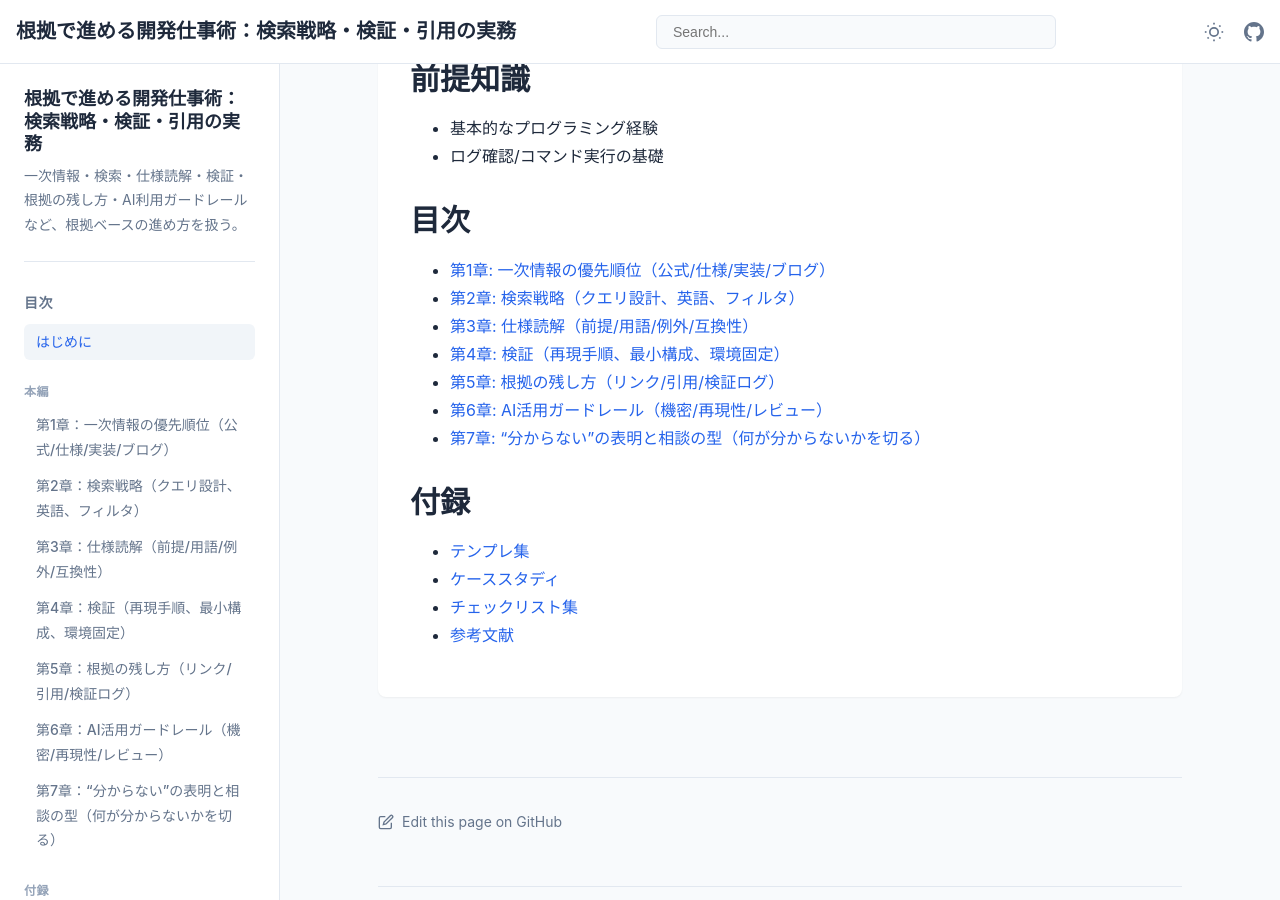
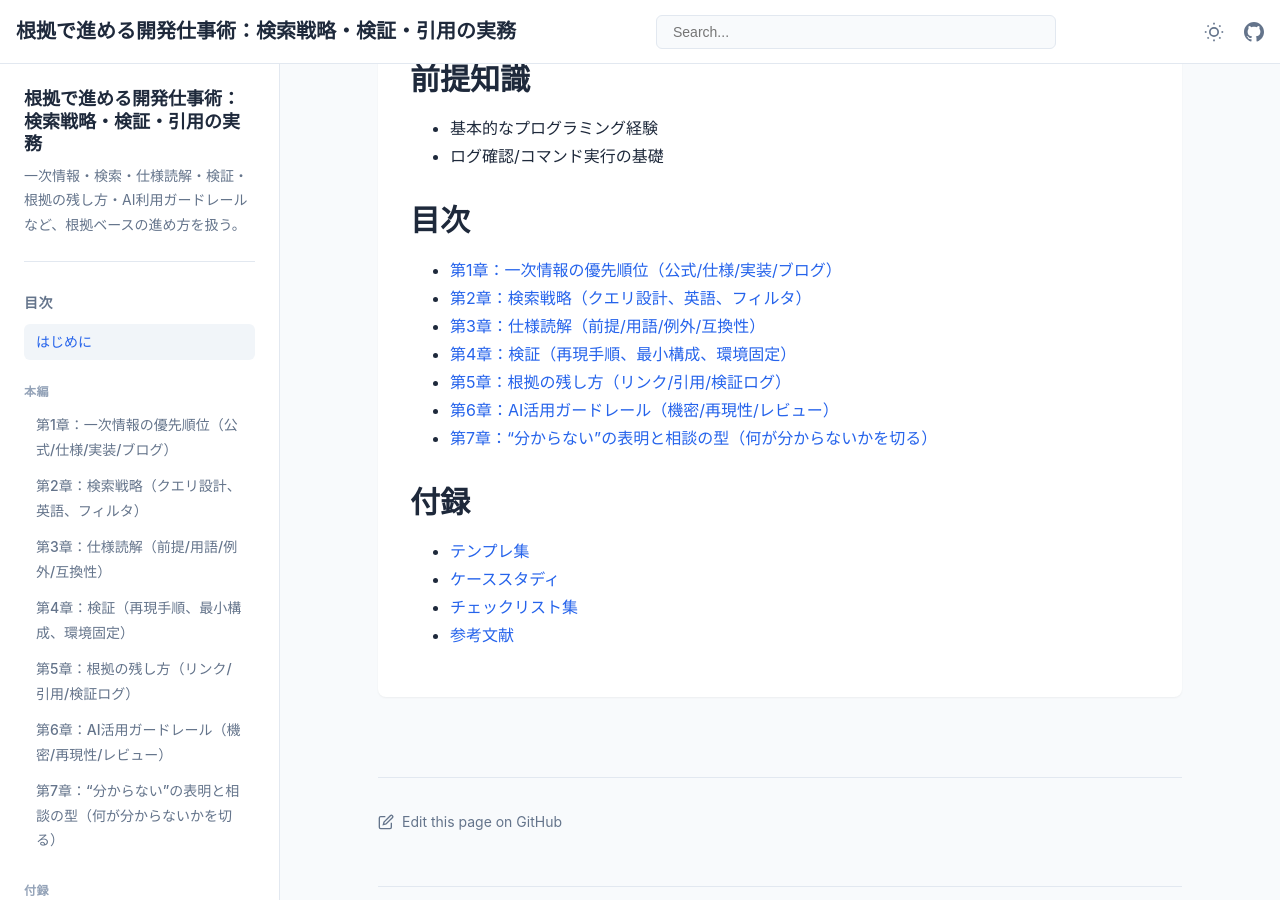
Before and after one commit to itdojp/evidence-based-engineering-book, a Jekyll site: the page built from docs/index.md, in a window 1280 px wide and 900 px high, scrolled down 463 px. Built offline with Jekyll 4.4.1, drawn with Linux system fonts in a browser that asks for light colours.

Commit message:
docs: 目次表記統一とケーススタディ要約の明確化

```diff
--- a/docs/index.md
+++ b/docs/index.md
@@ -22,13 +22,13 @@ order: 0
 
 ## 目次
 
-- [第1章: 一次情報の優先順位（公式/仕様/実装/ブログ）](chapters/chapter-01/)
-- [第2章: 検索戦略（クエリ設計、英語、フィルタ）](chapters/chapter-02/)
-- [第3章: 仕様読解（前提/用語/例外/互換性）](chapters/chapter-03/)
-- [第4章: 検証（再現手順、最小構成、環境固定）](chapters/chapter-04/)
-- [第5章: 根拠の残し方（リンク/引用/検証ログ）](chapters/chapter-05/)
-- [第6章: AI活用ガードレール（機密/再現性/レビュー）](chapters/chapter-06/)
-- [第7章: “分からない”の表明と相談の型（何が分からないかを切る）](chapters/chapter-07/)
+- [第1章：一次情報の優先順位（公式/仕様/実装/ブログ）](chapters/chapter-01/)
+- [第2章：検索戦略（クエリ設計、英語、フィルタ）](chapters/chapter-02/)
+- [第3章：仕様読解（前提/用語/例外/互換性）](chapters/chapter-03/)
+- [第4章：検証（再現手順、最小構成、環境固定）](chapters/chapter-04/)
+- [第5章：根拠の残し方（リンク/引用/検証ログ）](chapters/chapter-05/)
+- [第6章：AI活用ガードレール（機密/再現性/レビュー）](chapters/chapter-06/)
+- [第7章：“分からない”の表明と相談の型（何が分からないかを切る）](chapters/chapter-07/)
 
 ## 付録
 
```
Also changed, not shown: docs/appendices/case-studies/index.md (+1 -1 lines).
